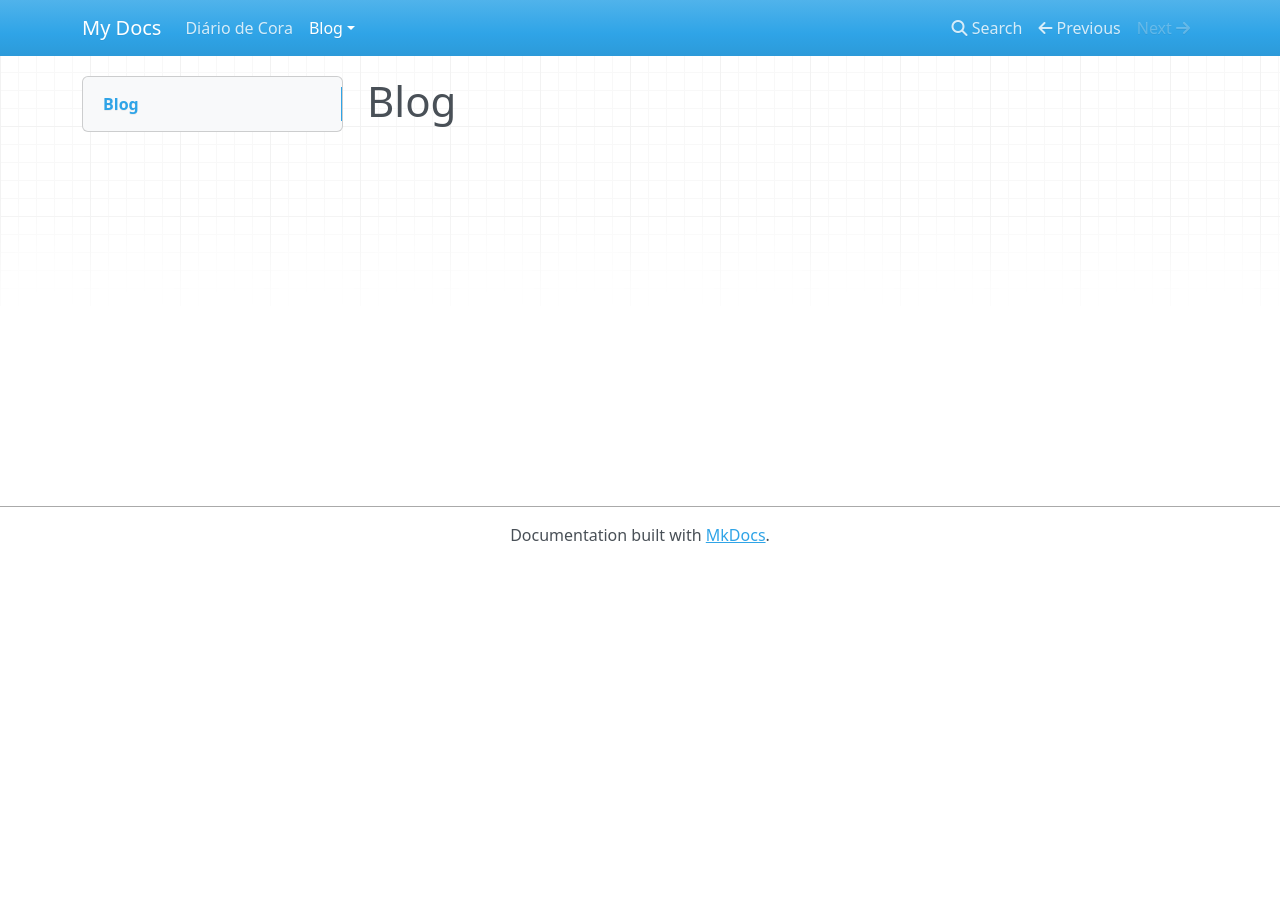
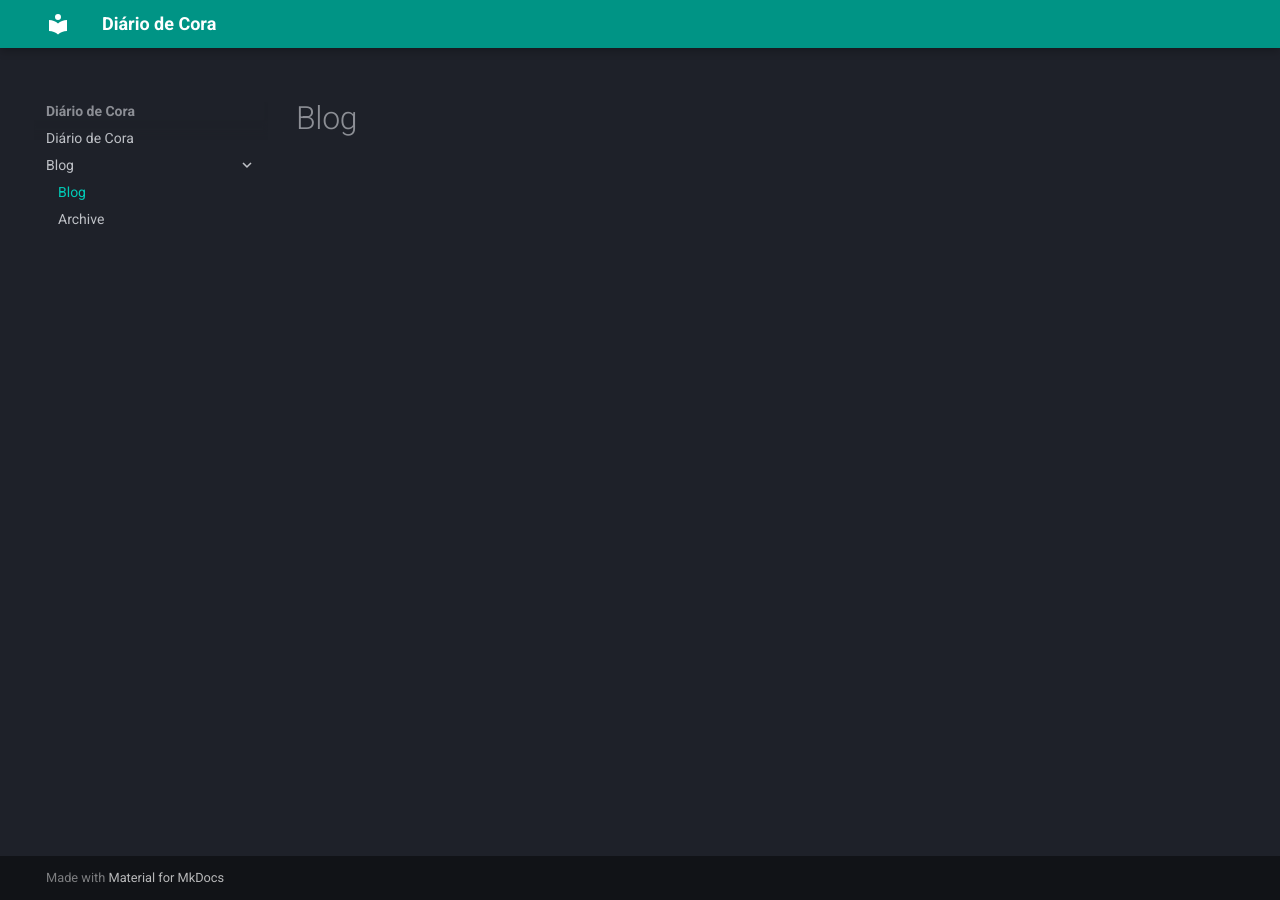
Before and after one commit to augustacora/curso_trilha_dev, an MkDocs documentation site: the page built from docs/blog/index.md, in a window 1280 px wide. Built offline with MkDocs 1.6.1 and Material for MkDocs 9.7.7, drawn with Linux system fonts in a browser that asks for light colours; nearby versions of some CDN libraries.

Commit message:
Altera nome do site para 'Diário de Cora'

```diff
--- a/mkdocs.yml
+++ b/mkdocs.yml
@@ -1 +1,14 @@
-site_name: My Docs
+site_name: Diário de Cora
+site_url: https://mydomain.org/mysite
+theme:
+  name: material
+  palette:
+    scheme: slate
+    primary: teal
+    accent: amber
+  font:
+    text: Roboto
+    code: Roboto Mono
+
+plugins:
+  - blog
```
